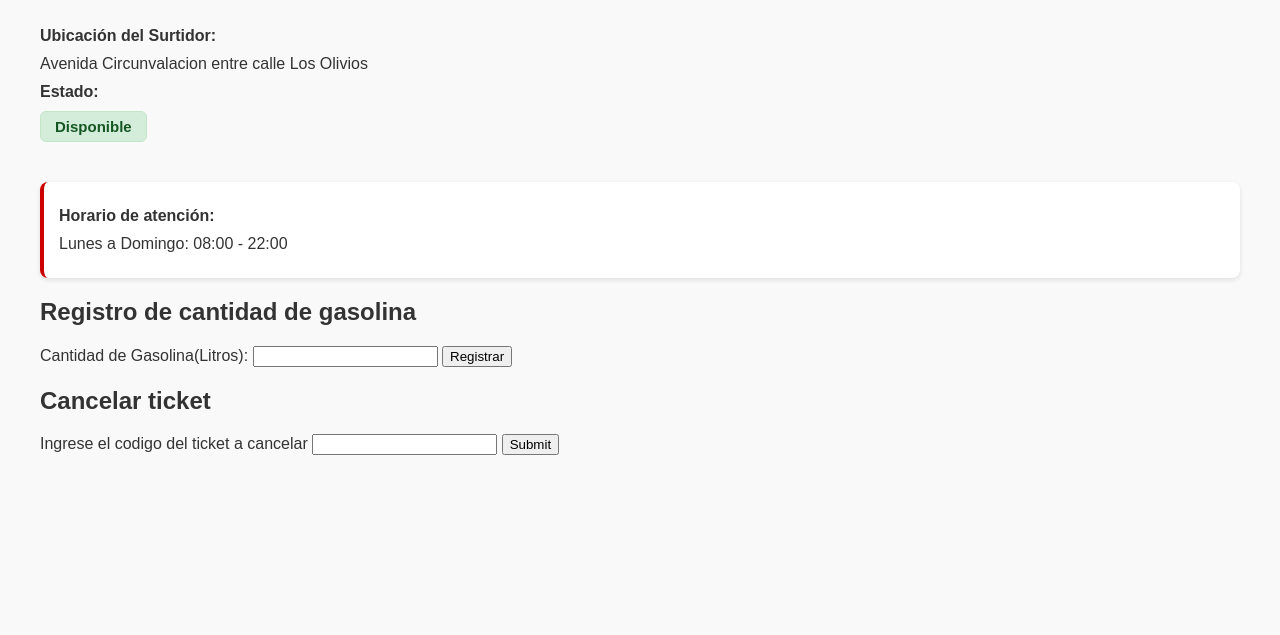
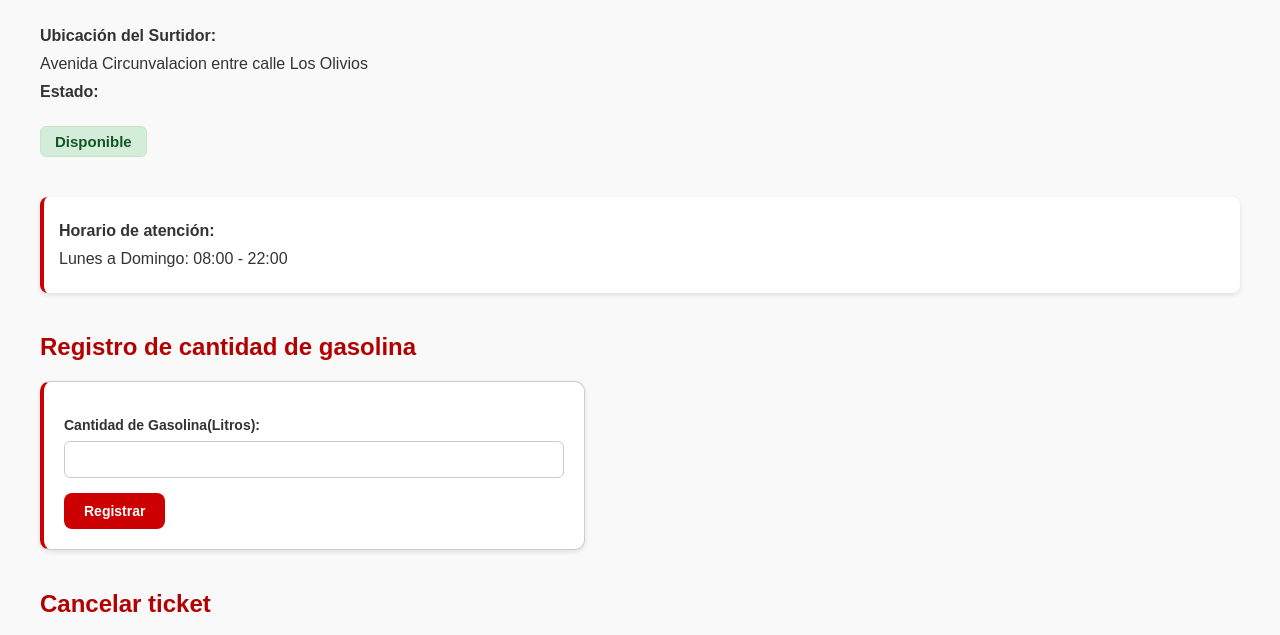
Before and after one commit to JhessaelGit/Proyecto_Gasolina_Ing_Software, a website built with Parcel: page Usuario_Administrador_Surtidor/E_S_Aranjuez.html in a window 1280 px wide. Shown: the part 115-750 px from the top of the page. Built offline with nearby package versions, Linux system fonts and the light colour scheme.

Commit message:
Style<Surtidores Admin>: Se agregaron estilos para los espacion de cancelar tickets y registrar gasolina

```diff
--- a/Surtidores/estilos_surtidores.css
+++ b/Surtidores/estilos_surtidores.css
@@ -1,3 +1,4 @@
+/* ======= ESTRUCTURA GENERAL ======= */
 body {
   font-family: Arial, sans-serif;
   background-color: #f9f9f9;
@@ -13,11 +14,26 @@ h1 {
   margin-bottom: 30px;
 }
 
+h2 {
+  color: #b30000;
+  margin-top: 40px;
+  font-size: 1.5em;
+}
+
+/* ======= TEXTO Y ETIQUETAS ======= */
 p {
   font-size: 16px;
   margin: 10px 0;
 }
 
+label {
+  display: block;
+  margin-top: 15px;
+  font-weight: bold;
+  font-size: 14px;
+}
+
+/* ======= ESTADO ACTUAL ======= */
 #estado-actual {
   font-weight: bold;
   font-size: 15px;
@@ -27,7 +43,7 @@ p {
   margin-bottom: 20px;
 }
 
-/* Estados */
+/* Estados visuales */
 .disponible {
   background-color: #d4edda;
   color: #155724;
@@ -40,6 +56,7 @@ p {
   border: 1px solid #f5c6cb;
 }
 
+/* ======= HORARIO ======= */
 #horario {
   margin-top: 20px;
   padding: 15px;
@@ -49,6 +66,7 @@ p {
   box-shadow: 0 2px 5px rgba(0, 0, 0, 0.1);
 }
 
+/* ======= CONTENEDOR FILA ======= */
 #contenedor-fila {
   margin-top: 30px;
   padding: 20px;
@@ -58,13 +76,14 @@ p {
   box-shadow: 0 2px 6px rgba(0, 0, 0, 0.1);
 }
 
-/* Botones generales */
-button {
-  display: inline-block;
+/* ======= BOTONES ======= */
+button,
+input[type="submit"],
+input[type="button"] {
   background-color: #cc0000;
   color: white;
   padding: 10px 20px;
-  margin: 10px 5px 0 0;
+  margin-top: 15px;
   border: none;
   border-radius: 8px;
   cursor: pointer;
@@ -73,6 +92,38 @@ button {
   transition: background-color 0.3s ease;
 }
 
-button:hover {
+button:hover,
+input[type="submit"]:hover,
+input[type="button"]:hover {
   background-color: #a50000;
 }
+
+/* ======= FORMULARIOS ======= */
+form {
+  margin-top: 20px;
+  padding: 20px;
+  background-color: #ffffff;
+  border: 1px solid #ccc;
+  border-left: 4px solid #cc0000;
+  border-radius: 10px;
+  max-width: 500px;
+  box-shadow: 0 2px 5px rgba(0,0,0,0.1);
+}
+
+input[type="text"],
+input[type="number"] {
+  width: 100%;
+  padding: 10px;
+  margin-top: 8px;
+  border: 1px solid #ccc;
+  border-radius: 6px;
+  box-sizing: border-box;
+}
+
+/* ======= RESULTADO DIV ======= */
+#resultado-div {
+  margin-top: 20px;
+  padding: 15px;
+  font-weight: bold;
+  color: #b30000;
+}
```
Also changed, not shown: commit-history.json (+17 -0 lines).
